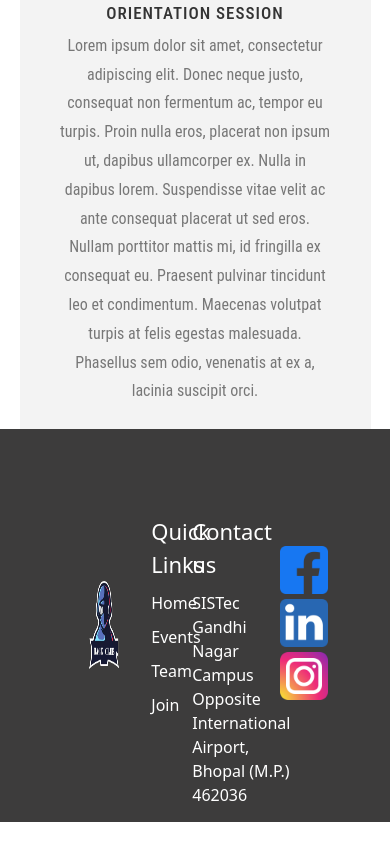
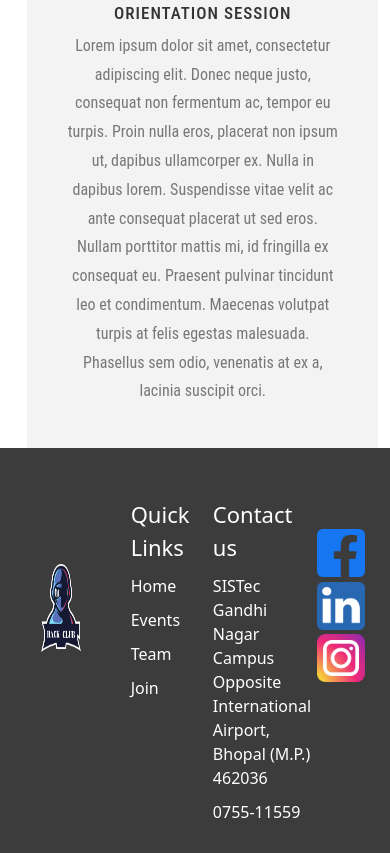
Before and after one commit to Raghu-ritik/hackclub-sistec, a plain HTML site: page index.html in a window 390 px wide. Shown: the part 4558-5411 px from the top of the page. Drawn offline with nearby package versions, Linux system fonts and the light colour scheme.

Commit message:
Tweaked some changes

```diff
--- a/index.css
+++ b/index.css
@@ -193,7 +193,7 @@
 
 
 .bdy {
-	margin:0;
+	margin:2%;
 	font-family: 'Roboto Condensed', sans-serif;
   width: 100%;
   height: 80vh;
@@ -466,7 +466,7 @@ li {
   background-image: url("images/icons/instagram.png");
 }
 
-@media only screen and (max-width:700px) {
+@media only screen and (max-width:750px) {
   .banner {
     flex-direction: column-reverse;
     height: auto;
@@ -511,6 +511,9 @@ li {
   .jifimg p{
     font-size: 1.4rem;
   }
+  .bdy{
+    height: 80vh;
+  }
   #progress-bar-container li .step-inner {
     position:absolute;
     width:100%;
@@ -519,7 +522,7 @@ li {
     }
     .footer{
       height: auto;
-      padding: 12%;
+      padding: 5%;
     }
     .social_container{
       flex-direction: column;
@@ -528,10 +531,12 @@ li {
     .social_icon{
       margin-bottom: 0.3rem;
     }
+
 }
 
 
-@media only screen and (max-width:400px) {
+
+@media only screen and (max-width:450px) {
   .banner {
     flex-direction: column-reverse;
     height: auto;
@@ -583,4 +588,39 @@ li {
   #progress-bar-container li .step-inner {
     font-size: 0.5rem;
     }
+    .footer{
+      height: 48vh;
+      padding-top: 10px;
+      margin-top: 5%;
+    }
+    .fc1{
+      margin-left: 15px;
+    }
+
+    .footer_container{
+      width: 99%;
+      padding: 0%;
+      margin: 0%;
+    }
+
+    .social_container{
+      flex-direction: column;
+      justify-content: space-between;
+    }
+    .social_icon{
+      margin-bottom: 0.3rem;
+    }
 }
+
+@media only screen and (max-width:380px) {
+  .process-wrapper{
+    position: absolute;
+    height: 100vh;
+  }
+  .footer{
+    position: absolute;
+    height: 60vh;
+
+    }
+
+}
--- a/index.html
+++ b/index.html
@@ -185,7 +185,7 @@
           <li><a href="https://apply.hackclub.com/en-US/b6iGqXEXQSMG1W/nFWH6OGlCgizQ3"> Join</a></li>
         </ul>
       </div>
-      <div class="footer_child">
+      <div class="footer_child fc1">
         <ul>
           <li class="first">Contact us</li>
           <li>SISTec Gandhi Nagar Campus
```
